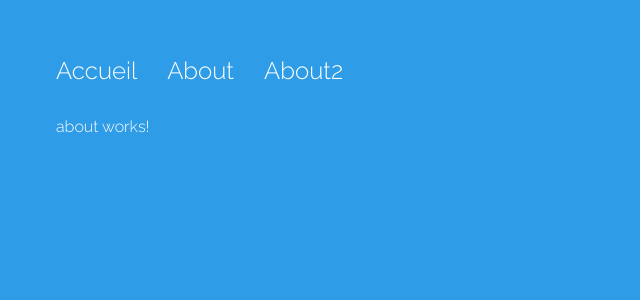
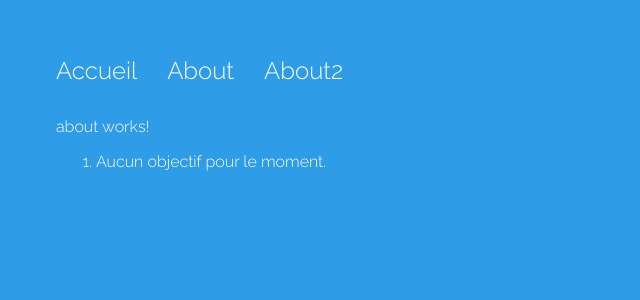
Before and after one commit to sosoYim/ModuleAngularTP3, an Angular app: page /about in a window 1280 px wide. Shown: the top 300 px of the page, without its empty margins (0-640 px from the left). Built offline with nearby package versions, Linux system fonts and the light colour scheme.

Commit message:
feat: show objectifs at about component

```diff
--- a/src/app/about/about.html
+++ b/src/app/about/about.html
@@ -1 +1,9 @@
 <p>about works!</p>
+
+<ol>
+  @for (objectif of objectifs(); track $index) {
+    <li>{{ objectif }}</li>
+  } @empty {
+    <li>Aucun objectif pour le moment.</li>
+  }
+</ol>
--- a/src/app/about/about.ts
+++ b/src/app/about/about.ts
@@ -1,4 +1,5 @@
-import { Component } from '@angular/core';
+import { Component, inject } from '@angular/core';
+import { Activite } from '../services/activite';
 
 @Component({
   imports: [],
@@ -6,4 +7,9 @@ import { Component } from '@angular/core';
   styleUrl: './about.scss',
   templateUrl: './about.html',
 })
-export class About {}
+export class About {
+  // TP5 1.5
+  private readonly activiteService = inject(Activite);
+
+  protected readonly objectifs = this.activiteService.objectifs;
+}
```
